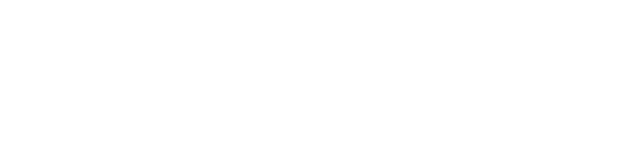
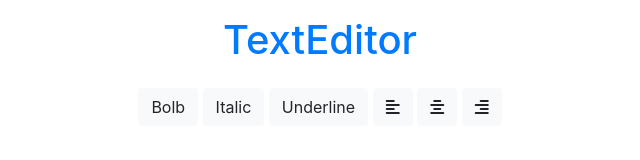
Before and after one commit to Oserhir/TextEditor_Js, a plain HTML site: page index.html in a window 1280 px wide. Shown: the whole page, without its empty margins (320-960 px from the left). Drawn offline with nearby package versions, Linux system fonts and the light colour scheme.

Commit message:
Add Buttons Bold-Italic-Underline

```diff
--- a/index.html
+++ b/index.html
@@ -16,5 +16,32 @@
     ></script>
     <title>TextEditor</title>
   </head>
-  <body></body>
+  <body class="text-center container">
+    <main>
+      <h1 class="banner p-3 text-primary">TextEditor</h1>
+      <div class="row">
+        <div class="col">
+          <button id="bold" type="button" class="btn btn-light">Bolb</button>
+          <button id="italic" type="button" class="btn btn-light">
+            Italic
+          </button>
+          <button id="underline" type="button" class="btn btn-light">
+            Underline
+          </button>
+          <button id="left-align" type="button" class="align btn btn-light">
+            <i class="fas fa-align-left"></i>
+          </button>
+          <button id="center-align" type="button" class="align btn btn-light">
+            <i class="fas fa-align-center"></i>
+          </button>
+          <button id="right-align" type="button" class="align btn btn-light">
+            <i class="fas fa-align-right"></i>
+          </button>
+        </div>
+      </div>
+
+    </main>
+
+    <script src="script.js"></script>
+  </body>
 </html>
```
